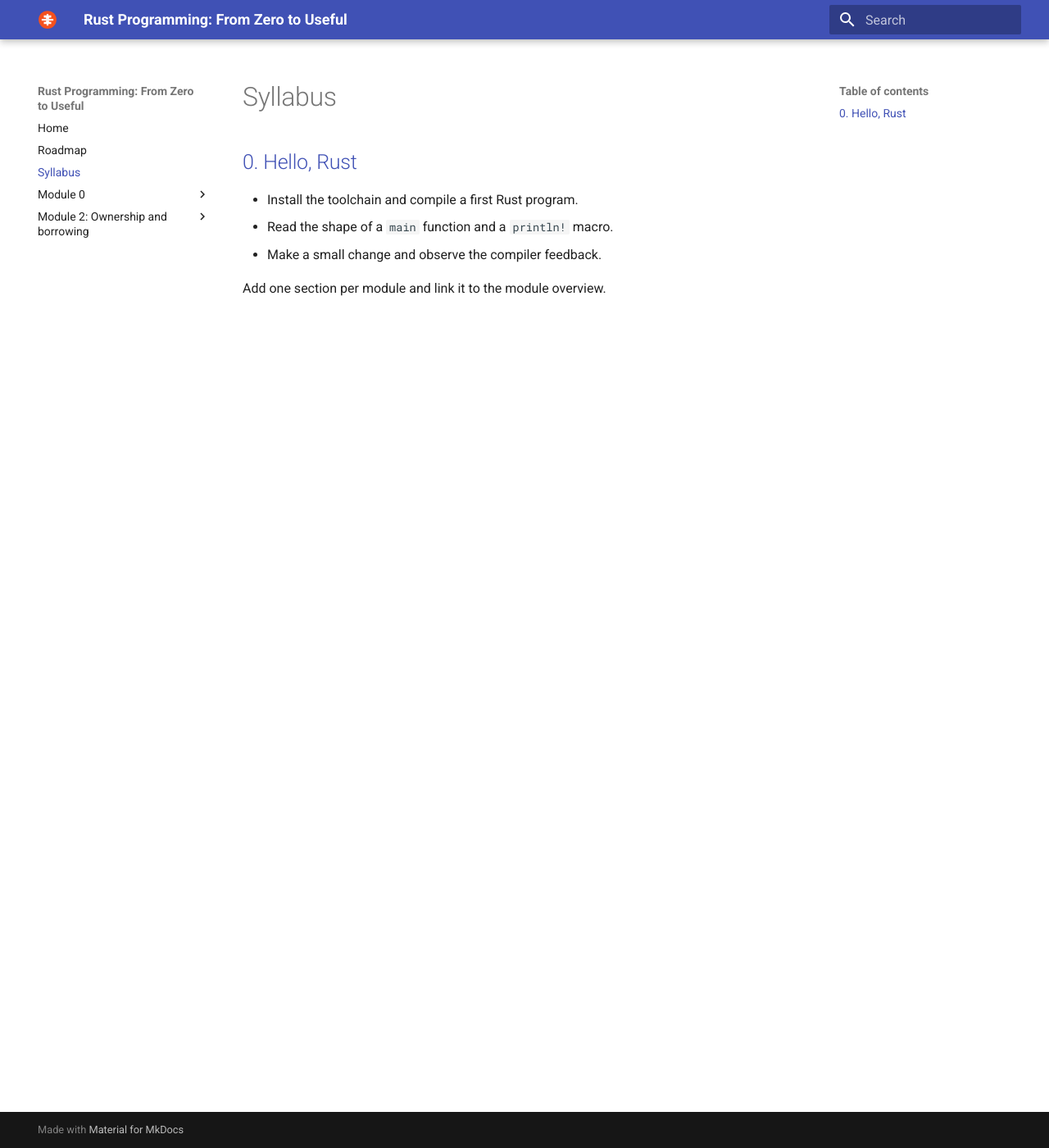
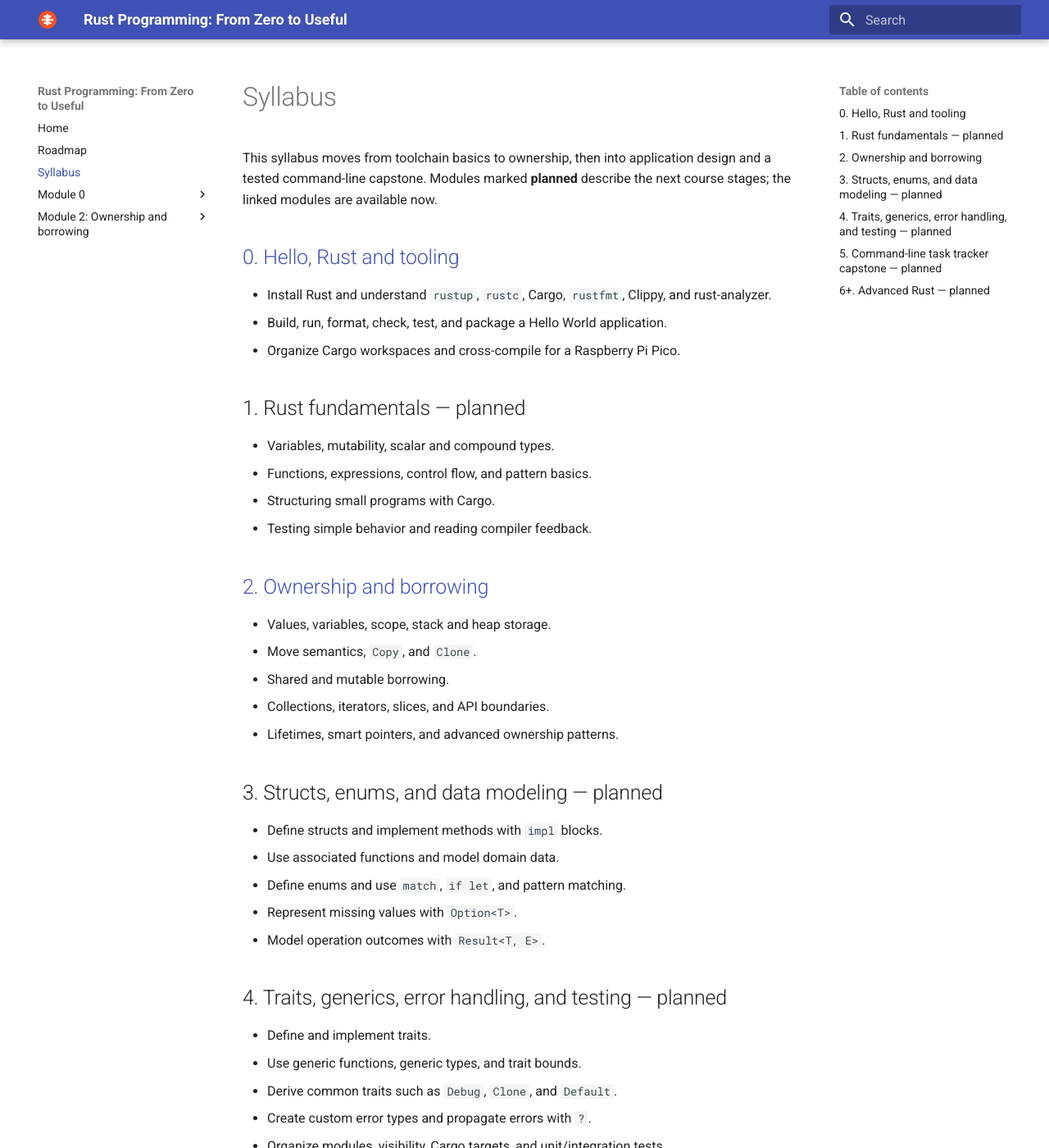
Before and after one commit to robobe/rust_programming, an MkDocs documentation site: the page built from docs/syllabus.md, in a window 1280 px wide and 1400 px high. Shown: the whole window at 82% size. Built offline with MkDocs 1.6.1 and Material for MkDocs 9.7.7, drawn with Linux system fonts in a browser that asks for light colours; some of the changed text lies outside the part shown.

Commit message:
Update Site source

```diff
--- a/docs/syllabus.md
+++ b/docs/syllabus.md
@@ -1,9 +1,59 @@
 # Syllabus
 
-## [0. Hello, Rust](modules/00-first-lesson/index.md)
+This syllabus moves from toolchain basics to ownership, then into application
+design and a tested command-line capstone. Modules marked **planned** describe
+the next course stages; the linked modules are available now.
 
-- Install the toolchain and compile a first Rust program.
-- Read the shape of a `main` function and a `println!` macro.
-- Make a small change and observe the compiler feedback.
+## [0. Hello, Rust and tooling](modules/00-first-lesson/index.md)
 
-Add one section per module and link it to the module overview.
+- Install Rust and understand `rustup`, `rustc`, Cargo, `rustfmt`, Clippy, and
+  rust-analyzer.
+- Build, run, format, check, test, and package a Hello World application.
+- Organize Cargo workspaces and cross-compile for a Raspberry Pi Pico.
+
+## 1. Rust fundamentals — planned
+
+- Variables, mutability, scalar and compound types.
+- Functions, expressions, control flow, and pattern basics.
+- Structuring small programs with Cargo.
+- Testing simple behavior and reading compiler feedback.
+
+## [2. Ownership and borrowing](modules/02-ownership-and-borrowing/index.md)
+
+- Values, variables, scope, stack and heap storage.
+- Move semantics, `Copy`, and `Clone`.
+- Shared and mutable borrowing.
+- Collections, iterators, slices, and API boundaries.
+- Lifetimes, smart pointers, and advanced ownership patterns.
+
+## 3. Structs, enums, and data modeling — planned
+
+- Define structs and implement methods with `impl` blocks.
+- Use associated functions and model domain data.
+- Define enums and use `match`, `if let`, and pattern matching.
+- Represent missing values with `Option<T>`.
+- Model operation outcomes with `Result<T, E>`.
+
+## 4. Traits, generics, error handling, and testing — planned
+
+- Define and implement traits.
+- Use generic functions, generic types, and trait bounds.
+- Derive common traits such as `Debug`, `Clone`, and `Default`.
+- Create custom error types and propagate errors with `?`.
+- Organize modules, visibility, Cargo targets, and unit/integration tests.
+
+## 5. Command-line task tracker capstone — planned
+
+- Parse command-line commands and arguments.
+- Combine structs, enums, ownership, borrowing, and error handling.
+- Persist tasks to a file using a stable data format.
+- Split the application into focused Cargo modules.
+- Add unit tests, integration tests, and useful user-facing errors.
+
+## 6+. Advanced Rust — planned
+
+- Lifetimes in larger APIs and borrowed data structures.
+- Closures, advanced iterators, smart pointers, and shared ownership.
+- Threads, synchronization, and concurrency boundaries.
+- Async Rust and task-based I/O.
+- Performance analysis, unsafe Rust, and FFI contracts.
```
Also changed, not shown: 2 other files.
